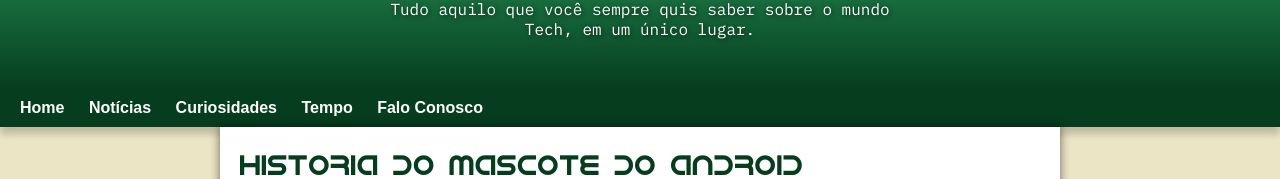
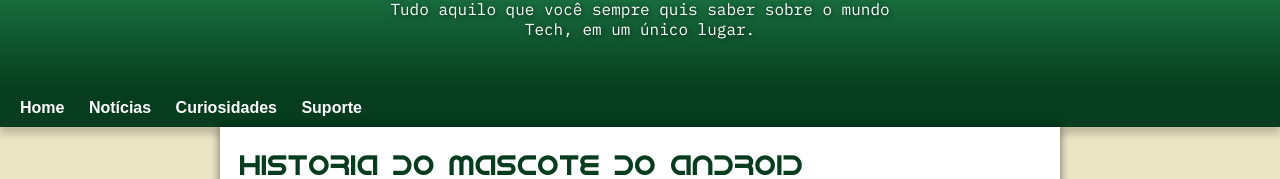
Before and after one commit to MarcoBertholdo/projeto-android, a plain HTML site: page index.html in a window 1280 px wide. Shown: the part 115-294 px from the top of the page. Drawn offline with Linux system fonts and the light colour scheme.

Commit message:
Update index.html

```diff
--- a/index.html
+++ b/index.html
@@ -16,8 +16,7 @@
         <a href="#">Home</a>
         <a href="#">Notícias</a>
         <a href="#">Curiosidades</a>
-        <a href="#">Tempo</a>
-        <a href="#">Falo Conosco</a>
+        <a href="#">Suporte</a>
     </nav>
     <main>
         <article>
```
